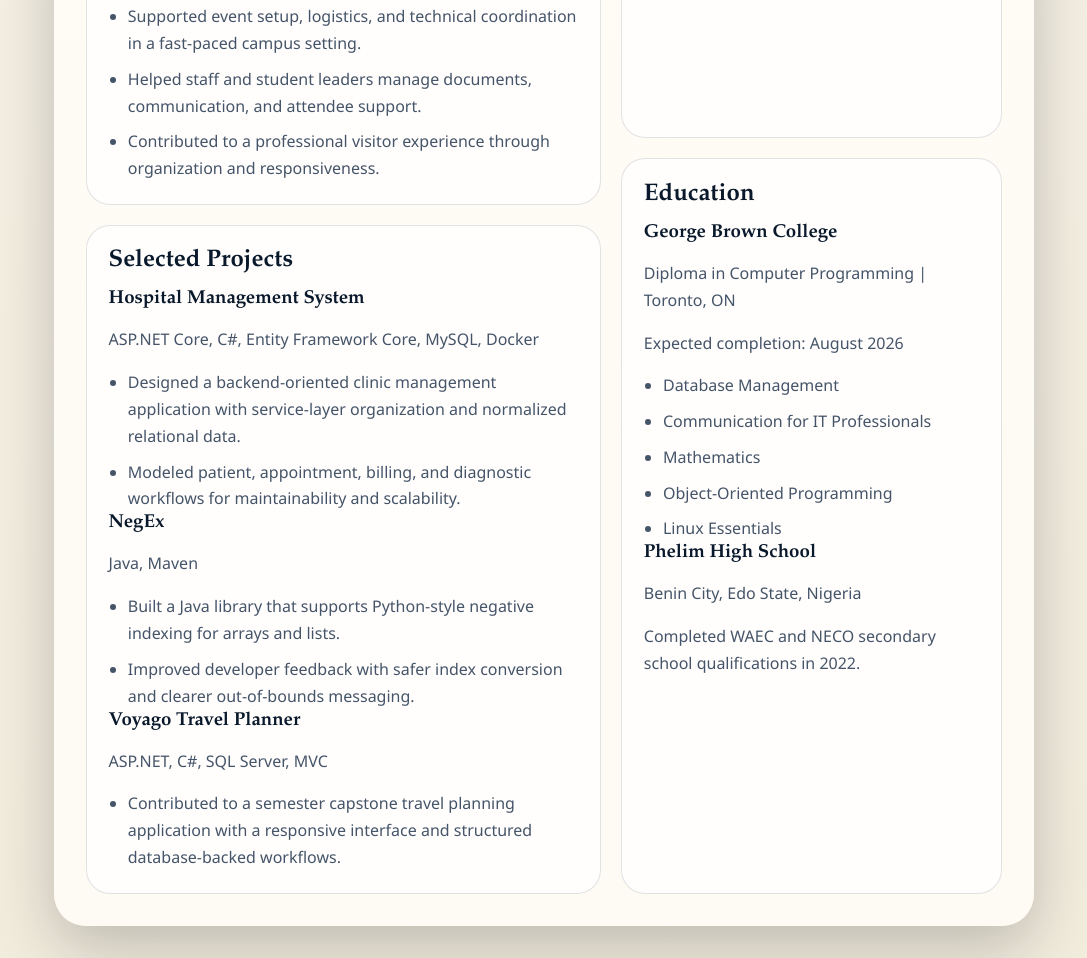
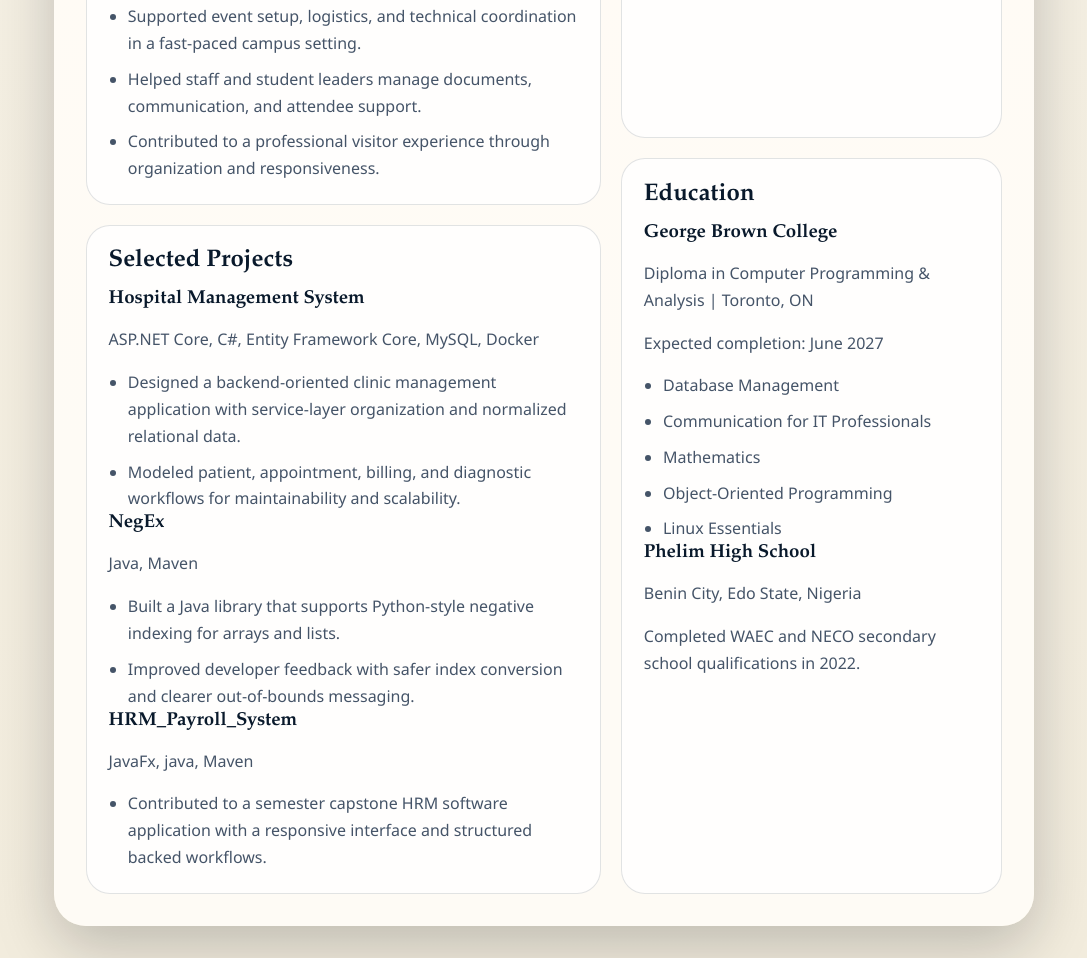
Before and after one commit to Travis-bug/online-portfolio, a plain HTML site: page resume.html in a window 1280 px wide. Shown: the part 1054-2012 px from the top of the page, without its empty margins (96-1183 px from the left). Drawn offline with Linux system fonts and the light colour scheme.

Commit message:
refactor: Revise project and education sections in resume.html
- Updated project and education details in resume.

```diff
--- a/resume.html
+++ b/resume.html
@@ -70,10 +70,10 @@
                         <li>Improved developer feedback with safer index conversion and clearer out-of-bounds messaging.</li>
                     </ul>
 
-                    <h3>Voyago Travel Planner</h3>
-                    <p>ASP.NET, C#, SQL Server, MVC</p>
+                    <h3>HRM_Payroll_System </h3>
+                    <p>JavaFx, java, Maven</p>
                     <ul>
-                        <li>Contributed to a semester capstone travel planning application with a responsive interface and structured database-backed workflows.</li>
+                        <li>Contributed to a semester capstone HRM software application with a responsive interface and structured backed workflows.</li>
                     </ul>
                 </article>
             </div>
@@ -102,8 +102,8 @@
                 <article class="resume-card">
                     <h2>Education</h2>
                     <h3>George Brown College</h3>
-                    <p>Diploma in Computer Programming | Toronto, ON</p>
-                    <p>Expected completion: August 2026</p>
+                    <p>Diploma in Computer Programming & Analysis | Toronto, ON</p>
+                    <p>Expected completion: June 2027</p>
                     <ul>
                         <li>Database Management</li>
                         <li>Communication for IT Professionals</li>
```
